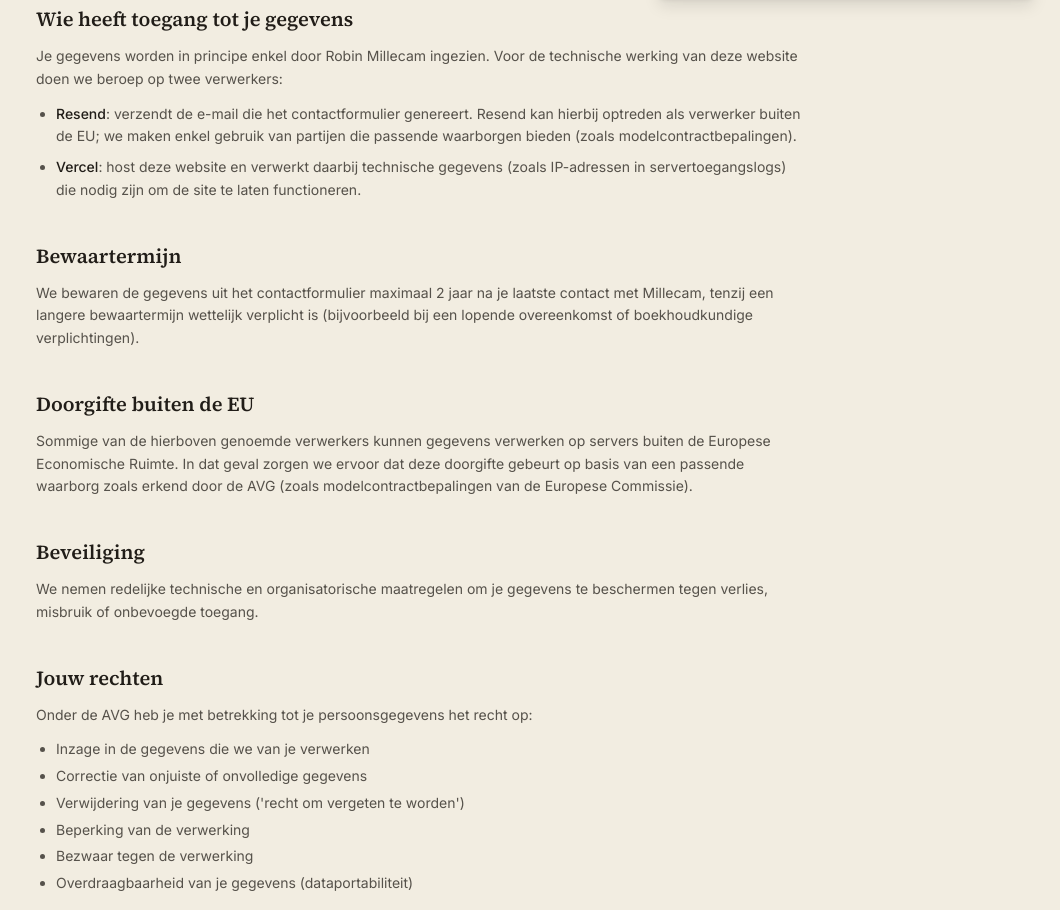
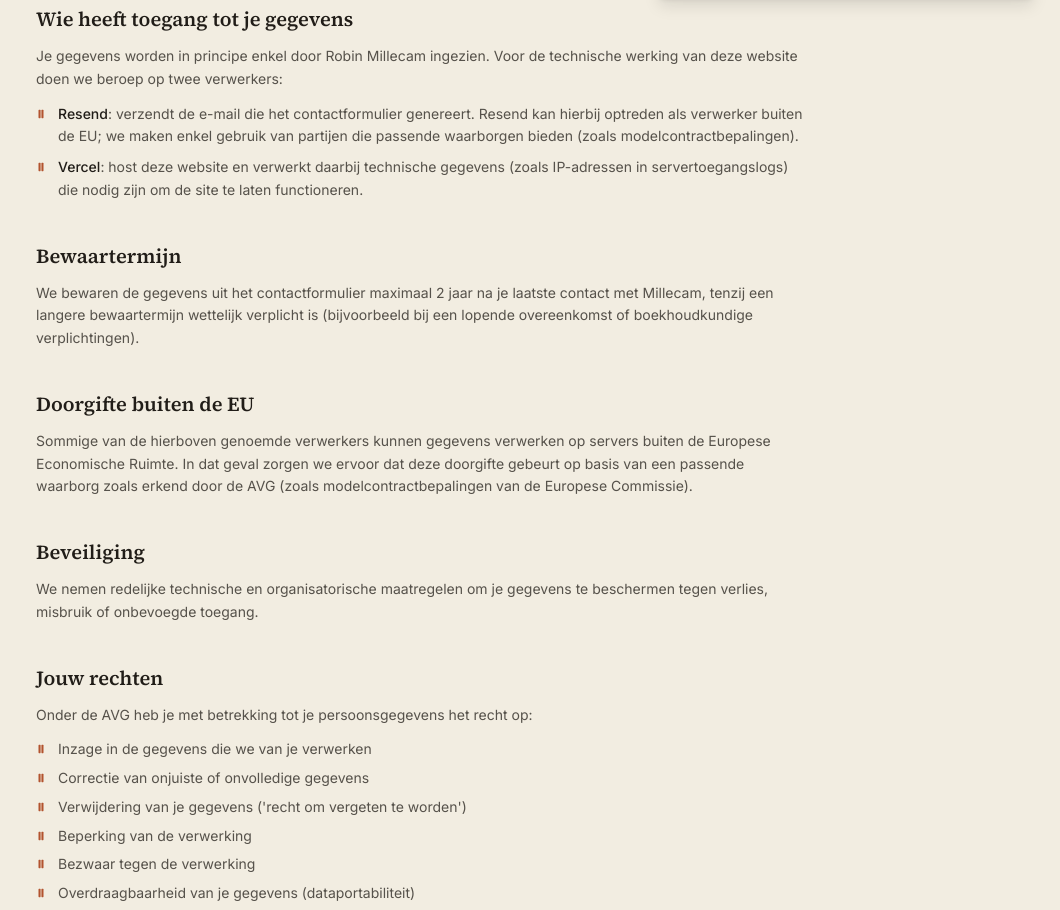
Before and after one commit to KamelenPanda/millecam, a Next.js app: page /privacybeleid in a window 1280 px wide. Shown: the part 785-1695 px from the top of the page, without its empty margins (220-1280 px from the left). Built offline with nearby package versions, Linux system fonts and the light colour scheme.

Commit message:
meer grafische toevoeging

```diff
--- a/app/aanpak/page.tsx
+++ b/app/aanpak/page.tsx
@@ -1,6 +1,7 @@
 import type { Metadata } from "next";
 import Section from "@/components/Section";
 import Button from "@/components/Button";
+import PillarGlyph from "@/components/PillarGlyph";
 
 export const metadata: Metadata = {
   title: "Aanpak | Millecam",
@@ -60,8 +61,8 @@ export default function AanpakPage() {
         <h2 className="font-serif text-3xl font-semibold">Wat je van Millecam mag verwachten</h2>
         <ul className="mt-8 grid gap-4 md:grid-cols-2">
           {PRINCIPES.map((p) => (
-            <li key={p} className="flex gap-3 text-sm text-paper/80">
-              <span className="text-terracotta-light">—</span>
+            <li key={p} className="flex items-center gap-3 text-sm text-paper/80">
+              <PillarGlyph className="h-4 w-3 shrink-0" color="#D97A52" />
               {p}
             </li>
           ))}
@@ -69,8 +70,9 @@ export default function AanpakPage() {
       </Section>
 
       <Section className="bg-white">
-        <div className="mx-auto max-w-md border-t border-line pt-14 text-center">
-          <h2 className="font-serif text-2xl font-semibold text-ink">
+        <div className="mx-auto max-w-md pt-14 text-center">
+          <PillarGlyph className="mx-auto h-6 w-5" />
+          <h2 className="mt-6 font-serif text-2xl font-semibold text-ink">
             Benieuwd hoe dat er voor jouw organisatie uitziet?
           </h2>
           <Button href="/contact" variant="primary" className="mx-auto mt-6 w-fit">
--- a/app/diensten/page.tsx
+++ b/app/diensten/page.tsx
@@ -2,6 +2,7 @@ import type { Metadata } from "next";
 import Section from "@/components/Section";
 import Button from "@/components/Button";
 import ServiceCard from "@/components/ServiceCard";
+import PillarGlyph from "@/components/PillarGlyph";
 
 export const metadata: Metadata = {
   title: "Diensten | Millecam",
@@ -81,8 +82,9 @@ export default function DienstenPage() {
       </Section>
 
       <Section className="bg-white">
-        <div className="mx-auto max-w-md border-t border-line pt-14 text-center">
-          <h2 className="font-serif text-2xl font-semibold text-ink">Niet zeker welke dienst past?</h2>
+        <div className="mx-auto max-w-md pt-14 text-center">
+          <PillarGlyph className="mx-auto h-6 w-5" />
+          <h2 className="mt-6 font-serif text-2xl font-semibold text-ink">Niet zeker welke dienst past?</h2>
           <p className="mt-3 text-sm text-ink/70">
             Plan een vrijblijvend gesprek. Binnen dertig minuten weet je welke aanpak bij jouw situatie
             past.
--- a/app/not-found.tsx
+++ b/app/not-found.tsx
@@ -1,11 +1,13 @@
 import Link from "next/link";
 import Section from "@/components/Section";
 import Button from "@/components/Button";
+import PillarGlyph from "@/components/PillarGlyph";
 
 export default function NotFound() {
   return (
     <Section className="pb-24 pt-24 text-center">
-      <p className="font-serif text-6xl font-bold text-terracotta">404</p>
+      <PillarGlyph className="mx-auto h-8 w-6" />
+      <p className="mt-4 font-serif text-6xl font-bold text-terracotta">404</p>
       <h1 className="mx-auto mt-4 max-w-md font-serif text-2xl font-semibold text-ink">
         Deze pagina bestaat niet, of niet meer.
       </h1>
--- a/app/over/page.tsx
+++ b/app/over/page.tsx
@@ -1,6 +1,7 @@
 import type { Metadata } from "next";
 import Section from "@/components/Section";
 import Button from "@/components/Button";
+import PillarGlyph from "@/components/PillarGlyph";
 
 export const metadata: Metadata = {
   title: "Over | Millecam",
@@ -24,11 +25,14 @@ export default function OverPage() {
           AVG-vraagstukken bij KMO&apos;s in uiteenlopende sectoren, van bouw en transport tot voeding
           en tech. Erkend Data Protection Officer (DPI-gecertificeerd, februari 2025).
         </p>
-        <p className="font-serif text-xl italic text-terracotta">
-          Compliance hoort geen doel op zich te zijn. Het is een middel om aantoonbaar in controle te
-          zijn: naar een toezichthouder, een klant, of jezelf. Vandaar de belofte: Govern with
-          confidence.
-        </p>
+        <div>
+          <PillarGlyph className="h-5 w-4" />
+          <p className="mt-3 font-serif text-xl italic text-terracotta">
+            Compliance hoort geen doel op zich te zijn. Het is een middel om aantoonbaar in controle te
+            zijn: naar een toezichthouder, een klant, of jezelf. Vandaar de belofte: Govern with
+            confidence.
+          </p>
+        </div>
       </div>
 
       <div className="mt-14 max-w-2xl">
--- a/app/privacybeleid/page.tsx
+++ b/app/privacybeleid/page.tsx
@@ -1,5 +1,6 @@
 import type { Metadata } from "next";
 import Section from "@/components/Section";
+import PillarGlyph from "@/components/PillarGlyph";
 
 export const metadata: Metadata = {
   title: "Privacybeleid | Millecam",
@@ -11,6 +12,14 @@ function H2({ children }: { children: string }) {
 }
 function P({ children }: { children: React.ReactNode }) {
   return <p className="mt-3 text-sm leading-relaxed text-ink/75">{children}</p>;
+}
+function LI({ children }: { children: React.ReactNode }) {
+  return (
+    <li className="flex items-start gap-3">
+      <PillarGlyph className="mt-1 h-3.5 w-2.5 shrink-0" />
+      <span>{children}</span>
+    </li>
+  );
 }
 
 export default function PrivacybeleidPage() {
@@ -55,18 +64,18 @@ export default function PrivacybeleidPage() {
           Je gegevens worden in principe enkel door Robin Millecam ingezien. Voor de technische
           werking van deze website doen we beroep op twee verwerkers:
         </P>
-        <ul className="mt-3 list-disc space-y-2 pl-5 text-sm leading-relaxed text-ink/75">
-          <li>
+        <ul className="mt-3 space-y-2 text-sm leading-relaxed text-ink/75">
+          <LI>
             <span className="font-medium text-ink">Resend</span>: verzendt de e-mail die het
             contactformulier genereert. Resend kan hierbij optreden als verwerker buiten de EU;
             we maken enkel gebruik van partijen die passende waarborgen bieden (zoals
             modelcontractbepalingen).
-          </li>
-          <li>
+          </LI>
+          <LI>
             <span className="font-medium text-ink">Vercel</span>: host deze website en
             verwerkt daarbij technische gegevens (zoals IP-adressen in servertoegangslogs) die
             nodig zijn om de site te laten functioneren.
-          </li>
+          </LI>
         </ul>
 
         <H2>Bewaartermijn</H2>
@@ -92,13 +101,13 @@ export default function PrivacybeleidPage() {
 
         <H2>Jouw rechten</H2>
         <P>Onder de AVG heb je met betrekking tot je persoonsgegevens het recht op:</P>
-        <ul className="mt-3 list-disc space-y-1 pl-5 text-sm leading-relaxed text-ink/75">
-          <li>Inzage in de gegevens die we van je verwerken</li>
-          <li>Correctie van onjuiste of onvolledige gegevens</li>
-          <li>Verwijdering van je gegevens (&apos;recht om vergeten te worden&apos;)</li>
-          <li>Beperking van de verwerking</li>
-          <li>Bezwaar tegen de verwerking</li>
-          <li>Overdraagbaarheid van je gegevens (dataportabiliteit)</li>
+        <ul className="mt-3 space-y-1.5 text-sm leading-relaxed text-ink/75">
+          <LI>Inzage in de gegevens die we van je verwerken</LI>
+          <LI>Correctie van onjuiste of onvolledige gegevens</LI>
+          <LI>Verwijdering van je gegevens (&apos;recht om vergeten te worden&apos;)</LI>
+          <LI>Beperking van de verwerking</LI>
+          <LI>Bezwaar tegen de verwerking</LI>
+          <LI>Overdraagbaarheid van je gegevens (dataportabiliteit)</LI>
         </ul>
         <P>
           Om een van deze rechten uit te oefenen, mail je naar{" "}
--- a/app/veelgestelde-vragen/page.tsx
+++ b/app/veelgestelde-vragen/page.tsx
@@ -1,6 +1,7 @@
 import type { Metadata } from "next";
 import Section from "@/components/Section";
 import Button from "@/components/Button";
+import PillarGlyph from "@/components/PillarGlyph";
 
 export const metadata: Metadata = {
   title: "Veelgestelde vragen | Millecam",
@@ -72,8 +73,9 @@ export default function FAQPage() {
         ))}
       </div>
 
-      <div className="mx-auto mt-16 max-w-md border-t border-line pt-14 text-center">
-        <h2 className="font-serif text-2xl font-semibold text-ink">Nog een andere vraag?</h2>
+      <div className="mx-auto mt-16 max-w-md pt-14 text-center">
+        <PillarGlyph className="mx-auto h-6 w-5" />
+        <h2 className="mt-6 font-serif text-2xl font-semibold text-ink">Nog een andere vraag?</h2>
         <p className="mt-3 text-sm text-ink/70">
           Een kort gesprek beantwoordt vaak meer dan een lijst met vragen.
         </p>
--- /dev/null
+++ b/components/PillarGlyph.tsx
@@ -0,0 +1,19 @@
+type PillarGlyphProps = {
+  className?: string;
+  color?: string;
+};
+
+/**
+ * The bare "||" motif — just the two bars, no background square (that's
+ * Mark.tsx, for favicon/avatar use). Use this inline: as a bullet marker,
+ * a small section-opening ornament, or a quote-mark substitute. Sizable via
+ * className (e.g. "h-4 w-3"); defaults to currentColor-independent terracotta.
+ */
+export default function PillarGlyph({ className = "h-4 w-3", color = "#B2532E" }: PillarGlyphProps) {
+  return (
+    <svg viewBox="0 0 24 24" className={className} aria-hidden="true" xmlns="http://www.w3.org/2000/svg">
+      <rect x="6" y="2" width="5" height="20" rx="1.5" fill={color} />
+      <rect x="13" y="2" width="5" height="20" rx="1.5" fill={color} />
+    </svg>
+  );
+}
```
Also changed, not shown: app/page.tsx (+10 -5 lines), 1 other file (tests, documents, lock files or other folders).
